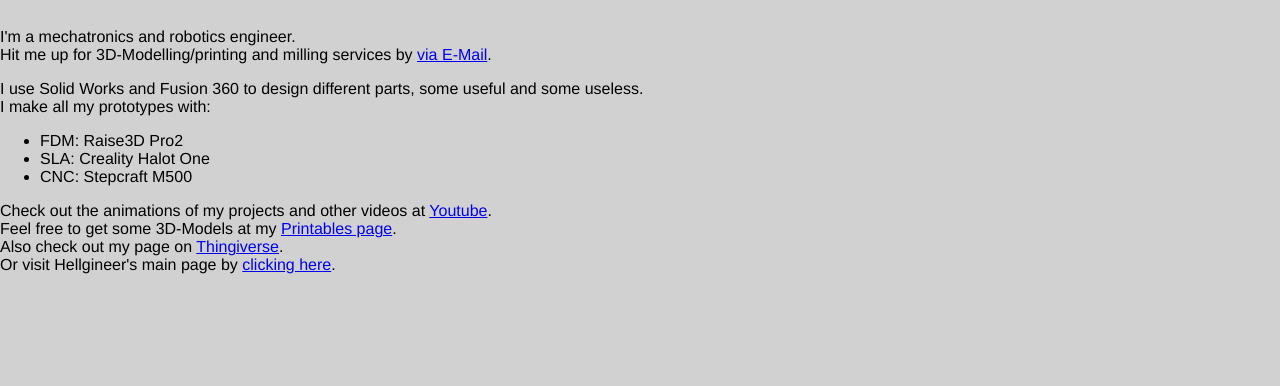
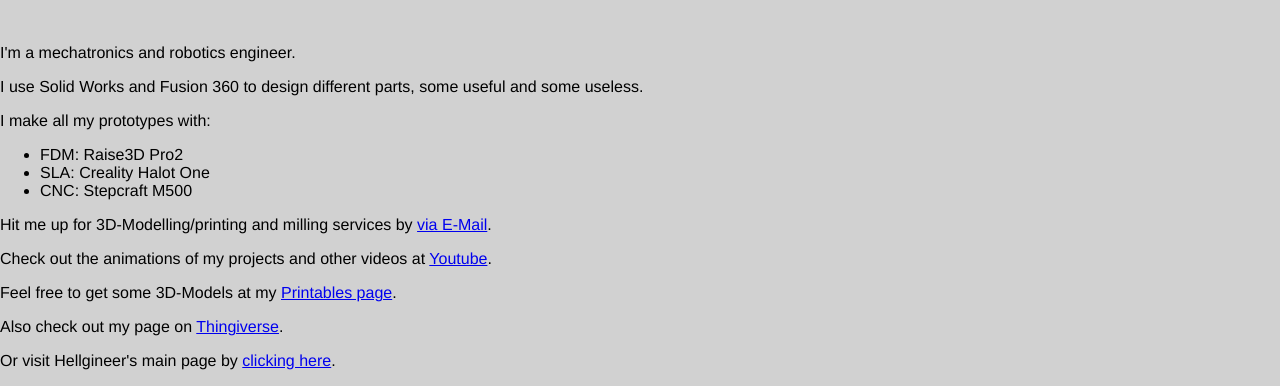
Before and after one commit to bendover94/engineers, a plain HTML site: page index.html in a window 1280 px wide. Shown: the part 418-804 px from the top of the page. Drawn offline with Linux system fonts and the light colour scheme.

Commit message:
text visuals

```diff
--- a/index.html
+++ b/index.html
@@ -15,14 +15,10 @@
 
   </div>
 
-  <div class="big_Text"> I'm a mechatronics and robotics engineer.<br>
-                        Hit me up for 3D-Modelling/printing and milling services by <a href="info.hellgineer@gmail.com">via E-Mail</a>.</p>
-  </div>
-
   <div class="small_Text">
-  <p>
-  I use Solid Works and Fusion 360 to design different parts, some useful and some useless.<br>
-  I make all my prototypes with:
+  </p>I'm a mechatronics and robotics engineer.<br></p>
+  </p>I use Solid Works and Fusion 360 to design different parts, some useful and some useless.<br></p>
+  </p>I make all my prototypes with:</p>
 
   <ul>
     <li>FDM: Raise3D Pro2</li>
@@ -30,10 +26,12 @@
     <li>CNC: Stepcraft M500</li>
   </ul>
 
-    Check out the animations of my projects and other videos at <a href=" https://www.youtube.com/channel/UCT1gilXSxKPKzA3oY5xTNlw">Youtube</a>.<br>
-    Feel free to get some 3D-Models at my <a href="https://www.printables.com/de/social/352062-lucas-s/models">Printables page</a>.<br>
-    Also check out my page on <a href="https://www.thingiverse.com/additivespirit_94/designs">Thingiverse</a>.<br>
-    Or visit Hellgineer's main page by <a href="https://www.hellgineer.com/">clicking here</a>.<br></p>
+</p>Hit me up for 3D-Modelling/printing and milling services by <a href="info.hellgineer@gmail.com">via E-Mail</a>.</p>
+
+</p>Check out the animations of my projects and other videos at <a href=" https://www.youtube.com/channel/UCT1gilXSxKPKzA3oY5xTNlw">Youtube</a>.<br></p>
+</p>Feel free to get some 3D-Models at my <a href="https://www.printables.com/de/social/352062-lucas-s/models">Printables page</a>.<br></p>
+</p>Also check out my page on <a href="https://www.thingiverse.com/additivespirit_94/designs">Thingiverse</a>.<br></p>
+</p>Or visit Hellgineer's main page by <a href="https://www.hellgineer.com/">clicking here</a>.<br></p>
   </div>
 
 </body></html>
```
